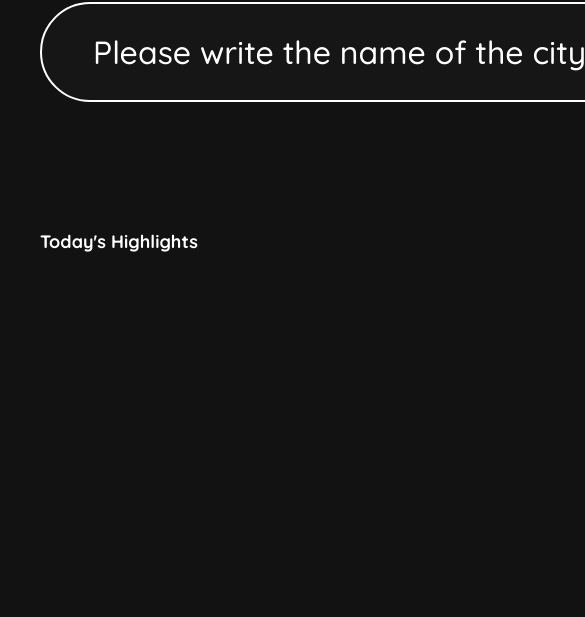
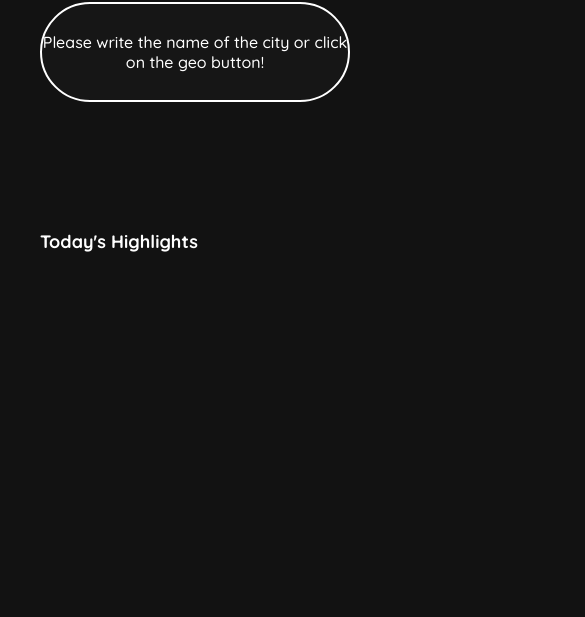
Before and after one commit to rostyslavMushynskyi/WeForecast, a plain HTML site: page index.html in a window 390 px wide. Shown: the part 227-844 px from the top of the page, 585 px wide, since content can reach past the window. Drawn offline with Linux system fonts and the light colour scheme.

Commit message:
Add files via upload

```diff
--- a/styles/style.css
+++ b/styles/style.css
@@ -620,6 +620,12 @@ p::selection {
   .container {
     padding: 0;
   }
+  .sentence_help {
+    width: auto;
+  }
+  .help_text {
+    font-size: 1rem;
+  }
 }
 
 /* Modal */
```
